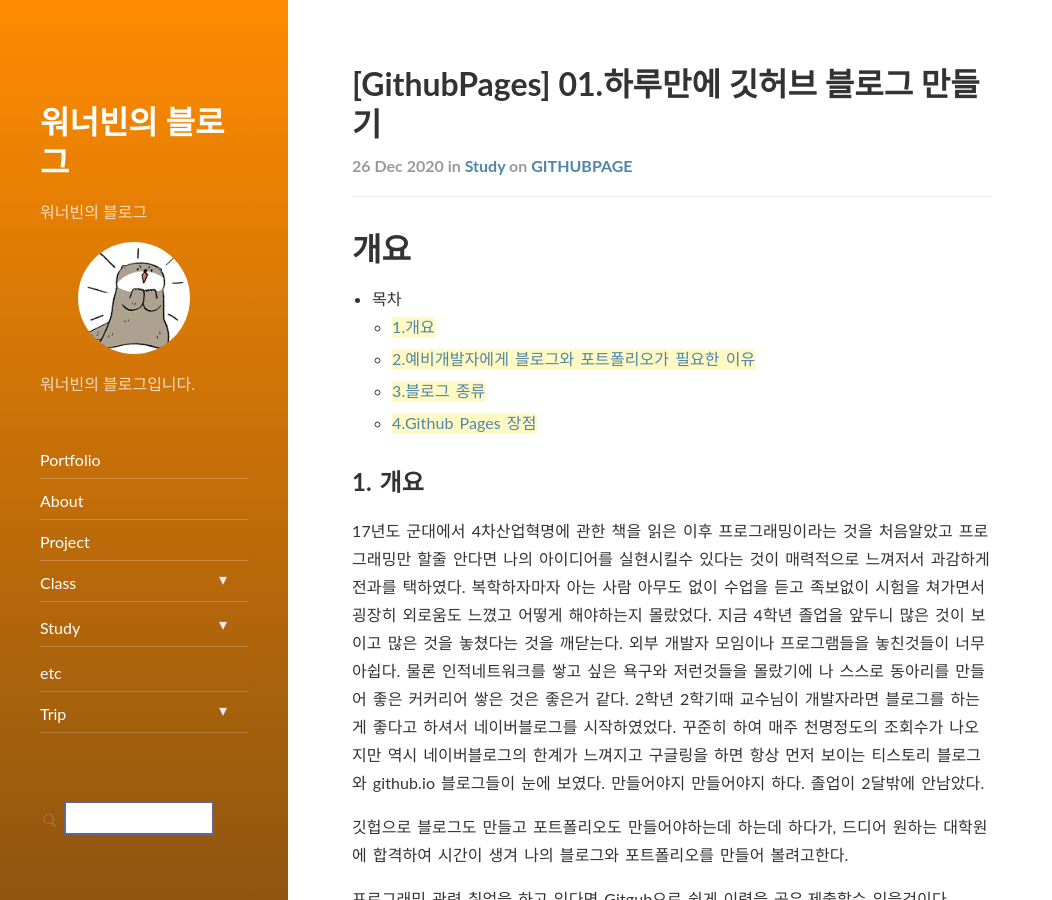
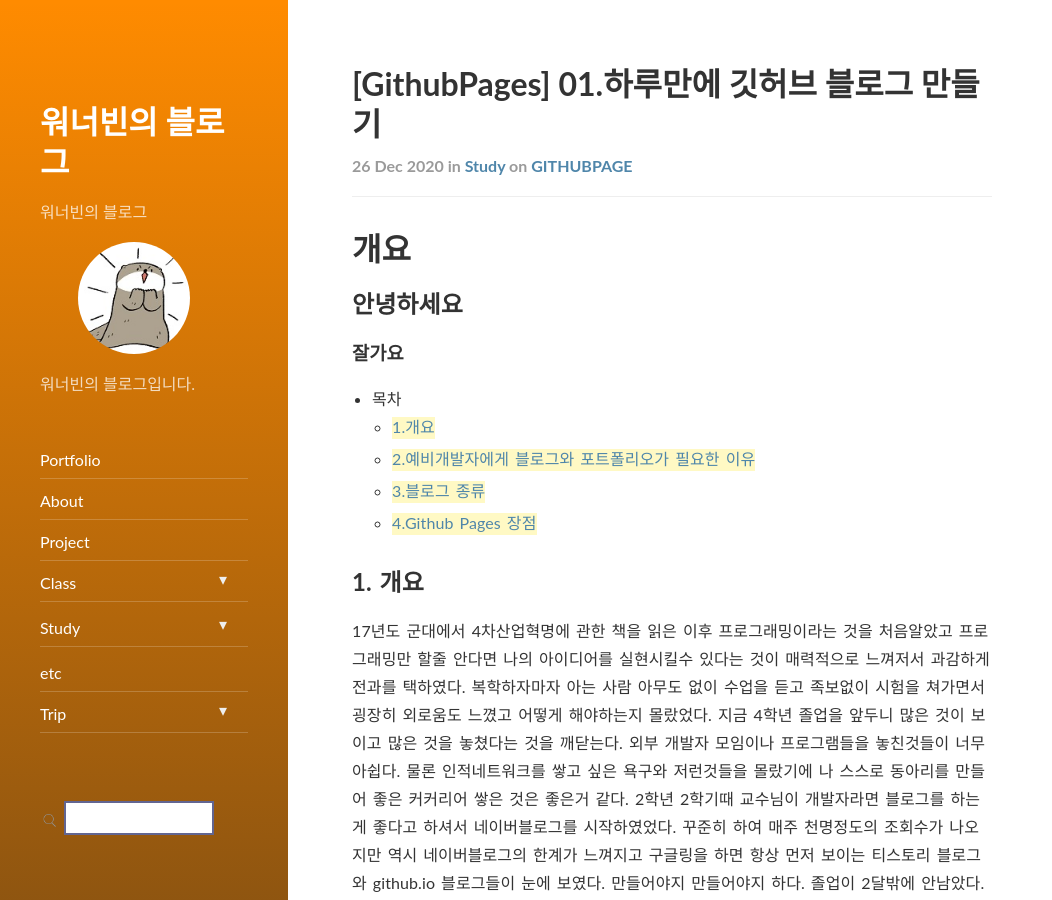
Before and after one commit to Wannabin/WB.github.io, a Jekyll site: the page built from _posts/study/2020-12-26-making-blog01.md, in a window 1280 px wide and 900 px high. Shown: the whole window, without its empty margins (0-1052 px from the left). Built offline with Jekyll 4.4.1, drawn with Linux system fonts in a browser that asks for light colours; nearby versions of some CDN libraries.

Commit message:
Update 2020-12-26-making-blog01.md

```diff
--- a/_posts/study/2020-12-26-making-blog01.md
+++ b/_posts/study/2020-12-26-making-blog01.md
@@ -1,17 +1,25 @@
 ---
 layout: post
-title:  "[GithubPages] 01.하루만에 깃허브 블로그 만들기"
-subtitle:   "개요"
-date: 2020-12-26 11:45:51 +0900
+title: '[GithubPages] 01.하루만에 깃허브 블로그 만들기'
+subtitle: 개요
+date: '2020-12-26 11:45:51 +0900'
 categories: study
 tags: githubpage
 comments: true
 related_posts:
-    - category/_posts/study/2020-12-26-making-blog-02.md
-    - category/_posts/study/2020-12-26-making-blog-03.md
+  - category/_posts/study/2020-12-26-making-blog-02.md
+  - category/_posts/study/2020-12-26-making-blog-03.md
+published: true
 ---
 
 # 개요
+
+## 안녕하세요
+### 잘가요
+
+
+
+
 
 - 목차
     - [1.개요](#개요)
```
